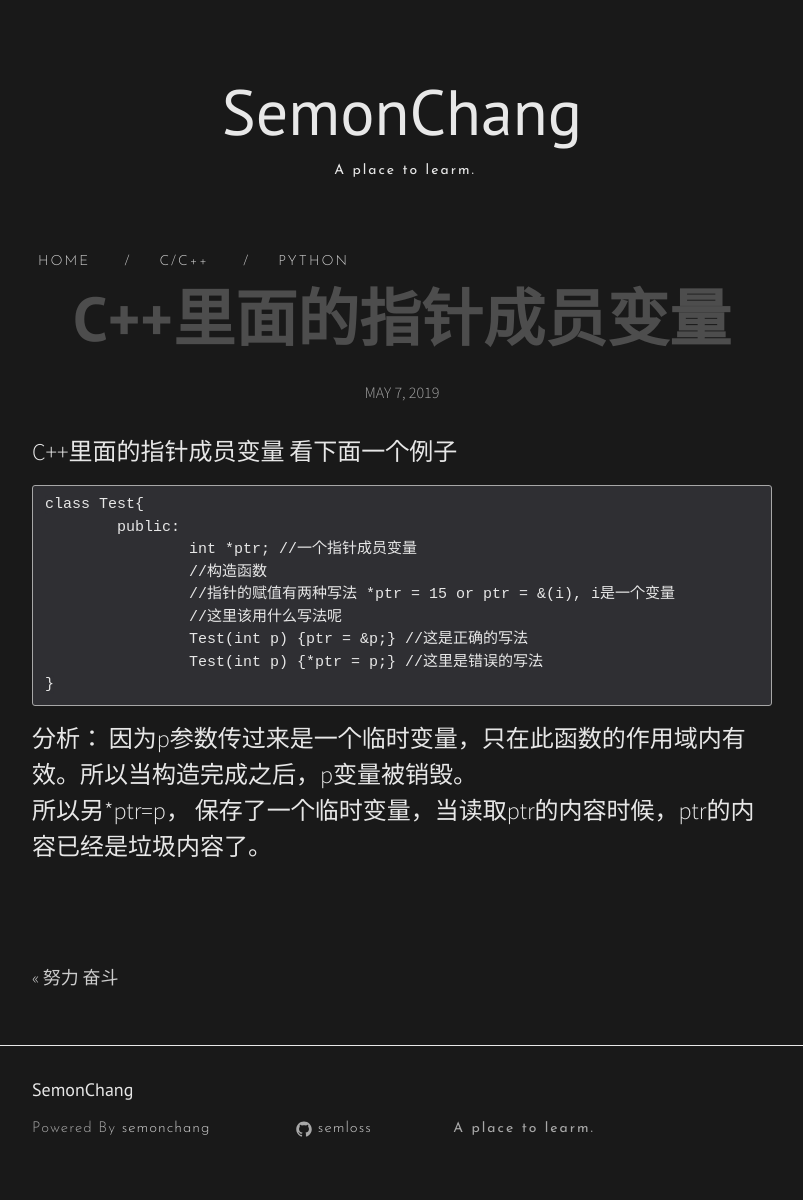
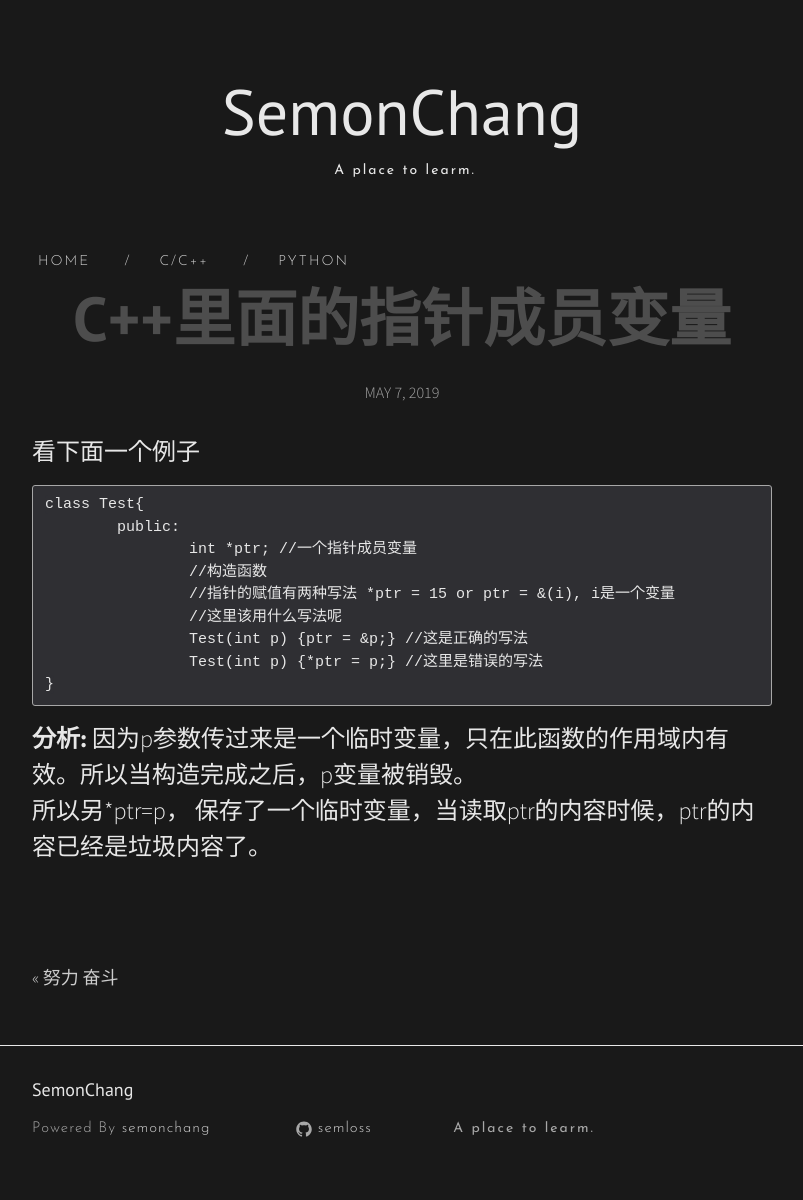
Before and after one commit to Semloss/semloss.github.io, a Jekyll site: the page built from _posts/2019-05-07-指针成员变量的初始化问题.md, in a window 1280 px wide. Shown: the whole page, without its empty margins (238-1041 px from the left). Built offline with Jekyll 4.4.1, drawn with Linux system fonts in a browser that asks for light colours; nearby versions of some CDN libraries.

Commit message:
modify content

````diff
--- a/_posts/2019-05-07-指针成员变量的初始化问题.md
+++ b/_posts/2019-05-07-指针成员变量的初始化问题.md
@@ -1,12 +1,9 @@
 ---
-
 layout: post
 title: "C++里面的指针成员变量"
 date: 2019-05-07
-categories: ["C/C++"]
+categories: C++
 ---
-
-C++里面的指针成员变量
 看下面一个例子
 
 ```
@@ -21,6 +18,6 @@ class Test{
 }
 ```
 
-分析：
+**分析:**
 因为p参数传过来是一个临时变量，只在此函数的作用域内有效。所以当构造完成之后，p变量被销毁。
 所以另*ptr=p， 保存了一个临时变量，当读取ptr的内容时候，ptr的内容已经是垃圾内容了。
````
